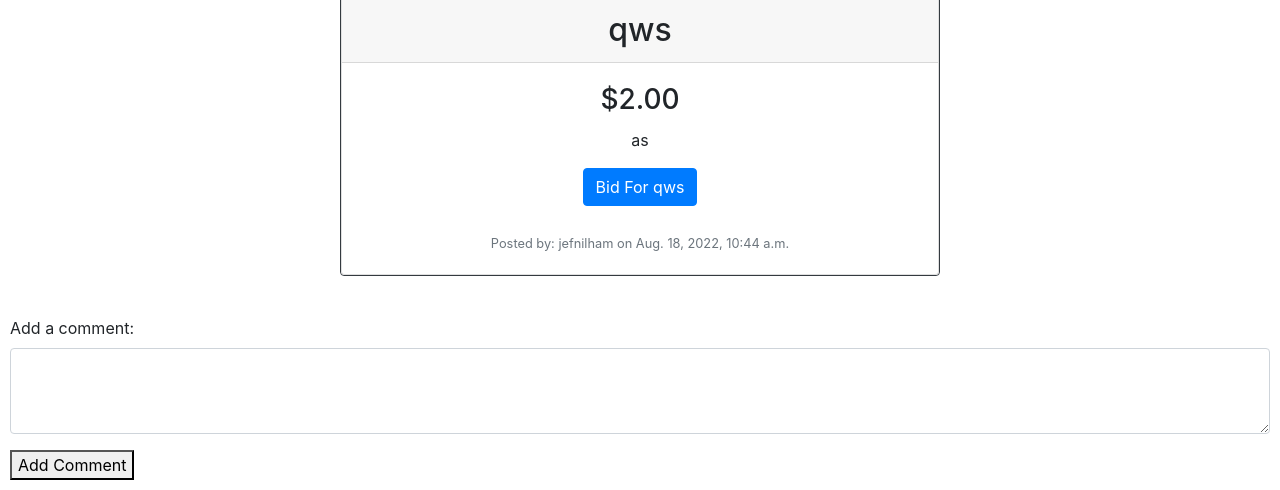
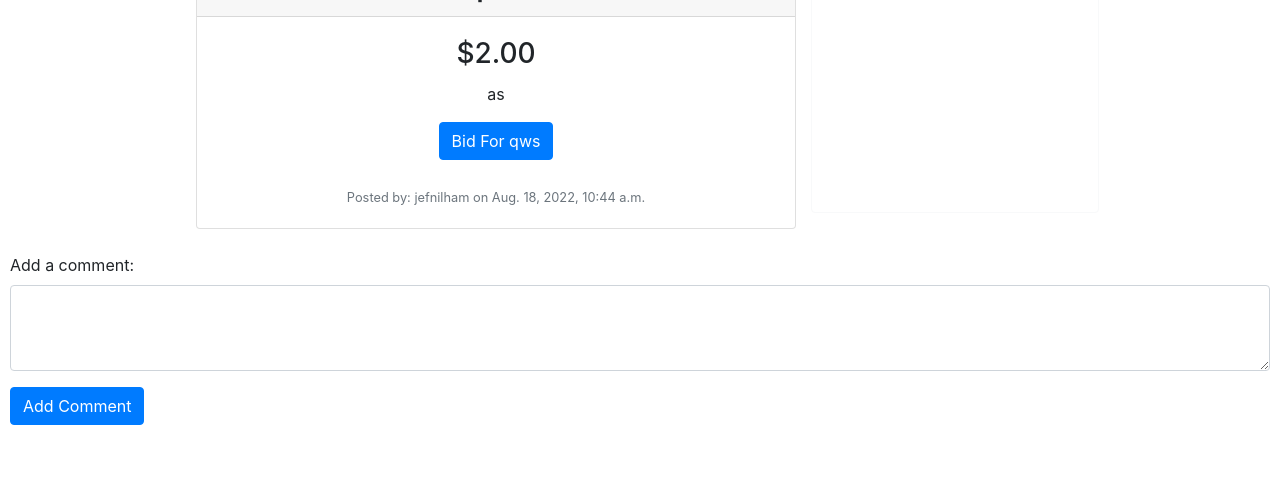
Before and after one commit to jefnilham/cs50w, a Django app: a page that uses project2_commerce/auctions/templates/auctions/listing_page.html in a window 1280 px wide. Shown: the part 659-1149 px from the top of the page. After the commit the page ends 1084 px from the top, so only its background shows below. Run offline with Django 3.2, Linux system fonts and the light colour scheme; data comes from the database, SQL or seed files in the repository; both versions use the stored data as it was after the commit; some libraries are stand-ins or nearby versions.

Commit message:
each listing has their own comments

```diff
--- a/project2_commerce/auctions/admin.py
+++ b/project2_commerce/auctions/admin.py
@@ -1,9 +1,10 @@
 from django.contrib import admin
-from .models import Listing
+from .models import Listing, Comment
 
 # Register your models here.
 
 admin.site.register(Listing)
+admin.site.register(Comment)
 
 
 
--- a/project2_commerce/auctions/models.py
+++ b/project2_commerce/auctions/models.py
@@ -19,3 +19,14 @@ class Listing(models.Model):
 
     # get datetime of post
     item_datetime = models.DateTimeField(max_length=64)
+
+
+
+# to log comments
+class Comment(models.Model):
+    comment_body = models.CharField(max_length=6400)
+    comment_datetime = models.DateTimeField(max_length=64)
+    comment_username = models.CharField(max_length=64)
+
+    # link to Listing
+    comment_listing = models.ForeignKey(Listing, on_delete=models.CASCADE, null=True)
--- a/project2_commerce/auctions/templates/auctions/listing_page.html
+++ b/project2_commerce/auctions/templates/auctions/listing_page.html
@@ -4,12 +4,10 @@
 
 {% for listing in listings %}
 
-    <h2>Viewing {{ listing.item_name }}</h2>
-
     <div class="container-fluid content-row">
         <div class="row justify-content-center">
             <div class="col-sm-12 col-lg-6">
-                <div class="card border-dark mb-3">
+                <div class="card-deck">
                     <div class="card text-center">
                         <img class="card-img-top" src={{listing.item_image_url}} alt="Card image cap">
                         <h2 class="card-header">{{ listing.item_name }}</h2>
@@ -18,22 +16,47 @@
                             <p class="card-text">{{ listing.item_description }}</p>
                             <a href="{% url 'listing_page' listing.item_name %}" class="btn btn-primary">Bid For {{ listing.item_name }}</a>
                             <p class="card-text"><small class="text-muted"><br>Posted by: {{ listing.item_username }} on {{ listing.item_datetime }}</small></p>
+
+                    </div>
                         </div>
+                    </div>
+                    </div>
+                    <div class="card border-light mb-3" style="max-width: 18rem;">
+                        <div class="card-header">Comments</div>
+                        <div class="card-body text-primary">
+                            {% for comment in comments %}
+                            {% empty %}
+                            <p class="card-text">No posts yet!</p>
+                            {% endfor %}
+
+
+                            {% for comment in comments %}
+                            {% if listing.id == comment.comment_listing.id %}
+                                <p class="card-text">{{comment.comment_body}}</p>
+                                <p class="card-text"><small class="text-muted"><br>Comment by {{ comment.comment_username }} on {{ comment.comment_datetime }}</small></p>
+                            {% endif %}
+
+                            {% endfor %}
+
+                      </div>
+                    <br>
+                    <br>
+                    </div>
                     </div>
                 </div>
             </div>
         </div>
     </div>
     <br>
+    <form action="{% url 'listing_page' listing.item_name %}" method="post">
+        {% csrf_token %}
+    <div class="form-group">
+        {{ form }}
+    </div>
+    <input class="btn btn-primary" type="submit" value="Add Comment">
+</form>
+
+</div>
+</div>
     {% endfor %}
-
-
-    <form method="post" >
-        {% csrf_token %}
-        <div class="form-group">
-            {{ form }}
-        </div>
-        <button class="button" type="submit">Add Comment</button>
-    </form>
-
 {% endblock %}
--- a/project2_commerce/auctions/views.py
+++ b/project2_commerce/auctions/views.py
@@ -7,13 +7,10 @@ from django.db import IntegrityError
 from django.http import HttpResponse, HttpResponseRedirect
 from django.shortcuts import render
 from django.urls import reverse
-from .models import User, Listing
+from .models import User, Listing, Comment
 from django import forms
 import datetime
 from django.core.files.storage import default_storage
-
-
-
 
 
 
@@ -151,10 +148,15 @@ def listing_page(request, item_name):
     clicked_listing_id = Listing.objects.get(item_name=item_name).id
     clicked_listing_data = Listing.objects.filter(id=clicked_listing_id).values()
 
+
+    # get comments model data to display
+    comments = Comment.objects.all()
+
     # redirect to same page when add comment
     if request.method == "POST":
         form = CreateComment(request.POST)
         comment_datetime = datetime.datetime.now()
+        comment_username = request.user.username
         if form.is_valid():
             comment_body = form.cleaned_data['comment_body']
 
@@ -162,12 +164,16 @@ def listing_page(request, item_name):
             comment_body = comment_body,
             comment_datetime = comment_datetime,
             comment_username = comment_username,
+            comment_listing =  Listing.objects.get(item_name=item_name),
         )
 
         comment_created.save()
-        print("Comment Creasted:", comment_created.id)
+        print("Comment Created on", comment_created.comment_listing.id)
+
+
 
     return render(request, "auctions/listing_page.html", {
         "listings": clicked_listing_data,
         "form": CreateComment(),
+        "comments": comments
     })
```
Also changed, not shown: project2_commerce/auctions/migrations/0007_comment.py (added), project2_commerce/auctions/migrations/0008_comment_comment_listing.py (added), project2_commerce/auctions/migrations/0009_alter_comment_comment_listing.py (added), project2_commerce/db.sqlite3.
